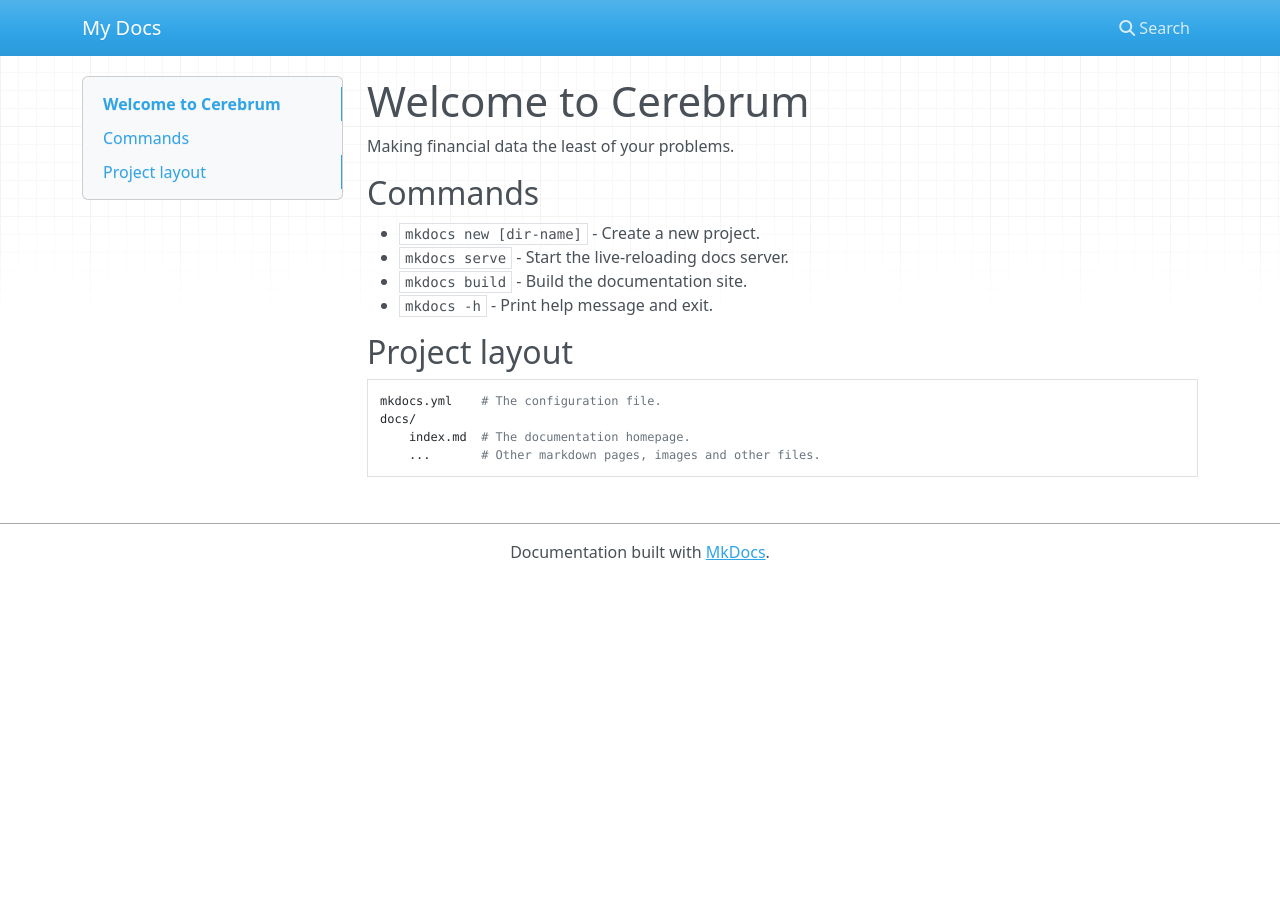
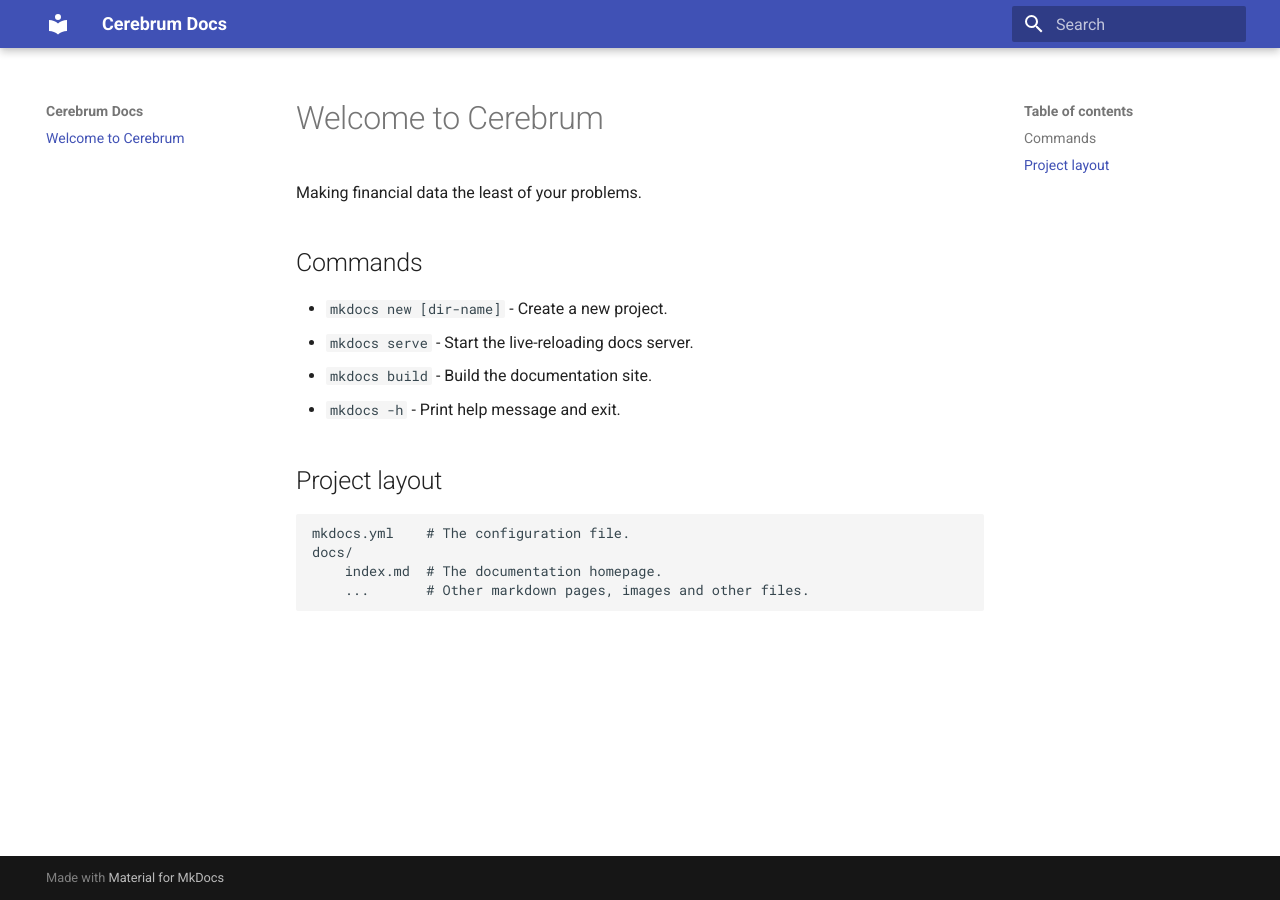
Before and after one commit to saakethk/cerebrum, an MkDocs documentation site: the page built from docs/index.md, in a window 1280 px wide. Built offline with MkDocs 1.6.1 and Material for MkDocs 9.7.7, drawn with Linux system fonts in a browser that asks for light colours; nearby versions of some CDN libraries.

```diff
--- a/mkdocs.yml
+++ b/mkdocs.yml
@@ -1 +1,8 @@
-site_name: My Docs
+site_name: Cerebrum Docs
+
+theme:
+  name: "material"
+
+plugins:
+  - search
+  - mkdocstrings
```
Also changed, not shown: 1 other file.
